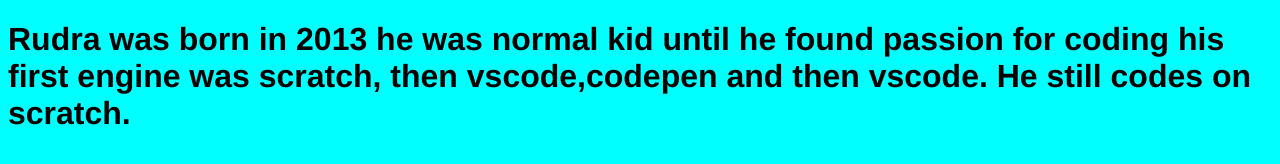
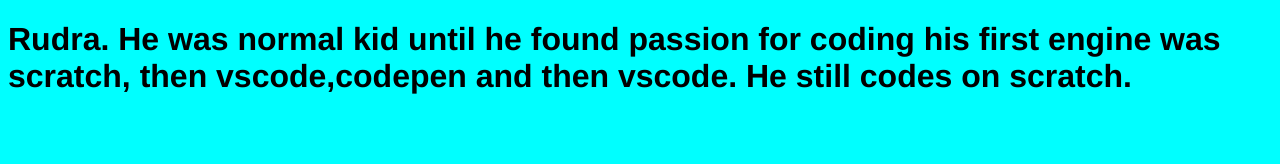
Before and after one commit to rudradg/rrp, a plain HTML site: page aboutrudra.htm in a window 1280 px wide. Drawn offline with Linux system fonts and the light colour scheme.

Commit message:
Update aboutrudra.htm

```diff
--- a/aboutrudra.htm
+++ b/aboutrudra.htm
@@ -11,8 +11,8 @@
 
 </body>
 </html>
-<h1>Rudra was born in 2013
-he was normal kid until he found passion for coding
+<h1>Rudra.
+He was normal kid until he found passion for coding
 his first engine was scratch,
 then vscode,codepen and then vscode.
 He still codes on scratch.</h1>
```
